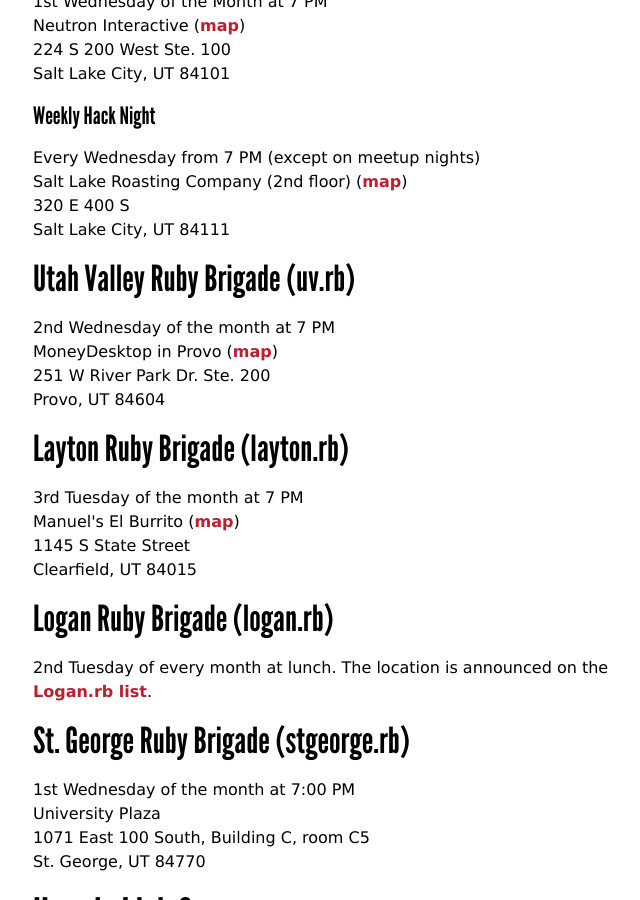
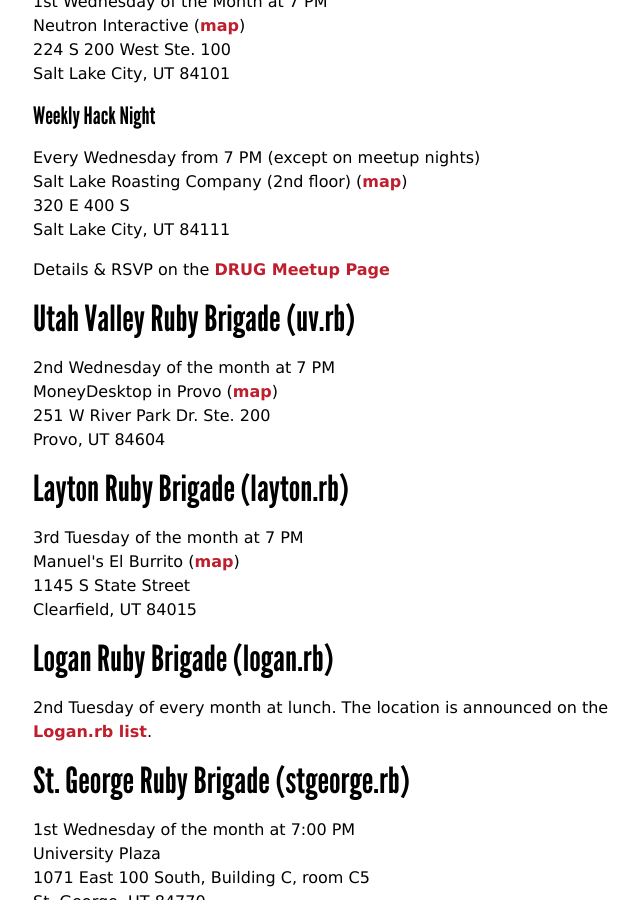
Before and after one commit to urug/urug.github.io, a Jekyll site: the page built from index.html, in a window 1280 px wide and 900 px high, scrolled down 799 px. Shown: the whole window, without its empty margins (307-947 px from the left). Built offline with Jekyll 4.4.1, drawn with Linux system fonts in a browser that asks for light colours.

Commit message:
Adds DRUG meetup link to home page

```diff
--- a/index.html
+++ b/index.html
@@ -26,6 +26,7 @@
 <strong>Salt Lake Roasting Company (2nd floor) </strong>(<a href="http://goo.gl/fk5tmz" target="_blank">map</a>)<br>
 320 E 400 S <br>
 Salt Lake City, UT 84111</p>
+<p> Details & RSVP on the <a href="http://www.meetup.com/DRUG-Downtown-Ruby-Users-Group" target="_blank">DRUG Meetup Page</a></p>
 
 <h2 id="uv.rb">Utah Valley Ruby Brigade (uv.rb)</h2>
 <p>2nd Wednesday of the month at 7 PM<br>
```
